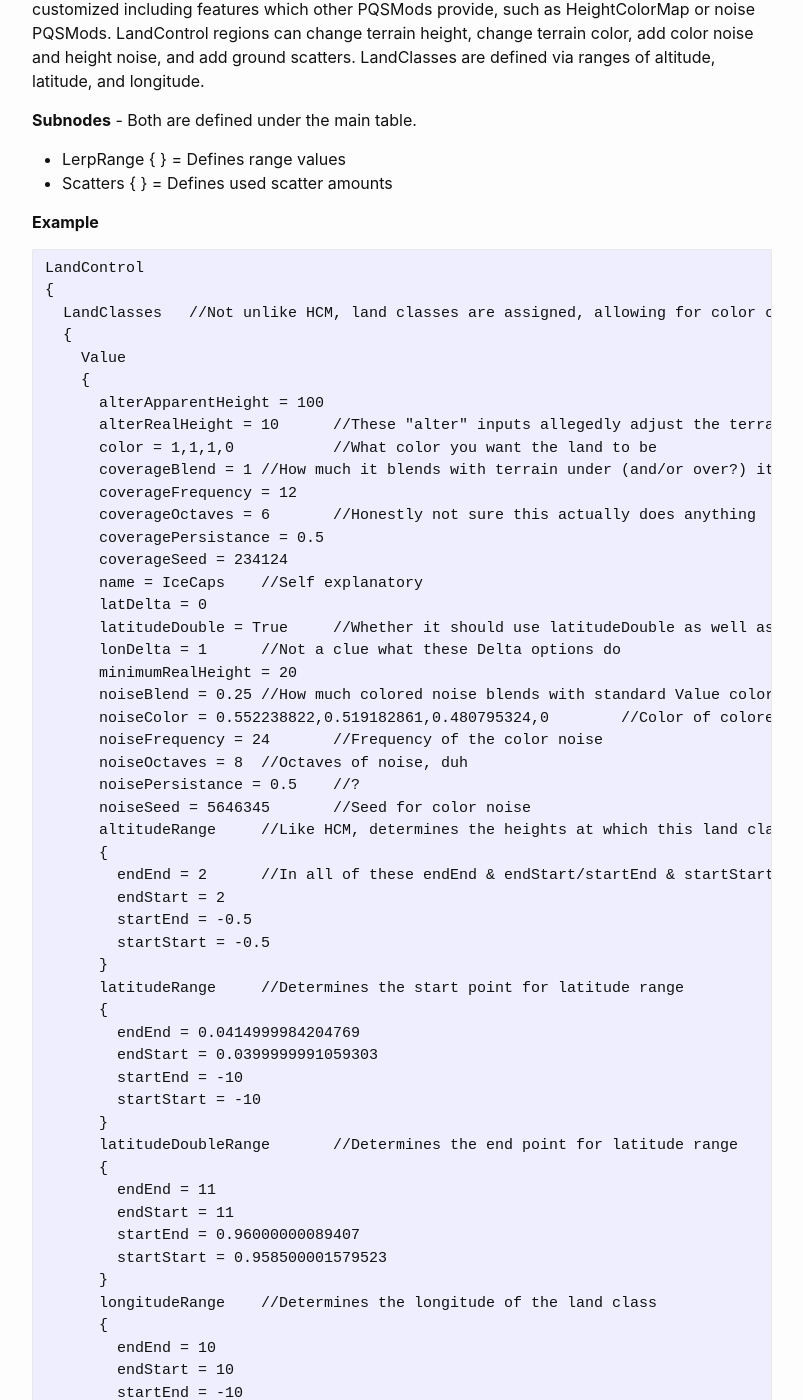
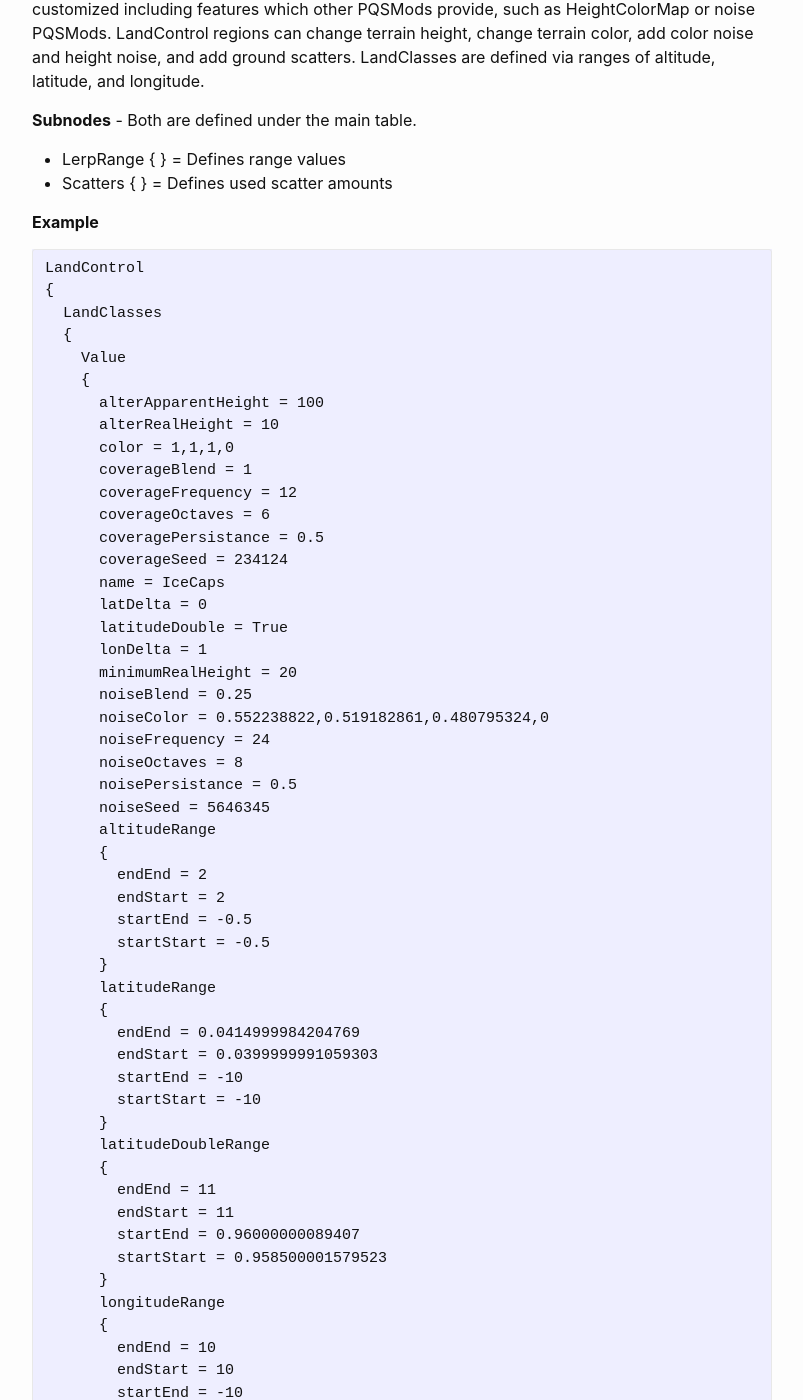
Before and after one commit to Kopernicus/wiki, a Jekyll site: the page built from main/PQSMods/LandControl/LandClasses.md, in a window 1280 px wide and 1400 px high, scrolled down 285 px. Shown: the whole window, without its empty margins (238-1041 px from the left). Built offline with Jekyll 4.4.1, drawn with Linux system fonts in a browser that asks for light colours; some of the changed text lies outside the part shown.

Commit message:
Fix up formatting

````diff
--- a/main/PQSMods/LandControl/LandClasses.md
+++ b/main/PQSMods/LandControl/LandClasses.md
@@ -13,63 +13,63 @@ title: LandClasses
 ```
 LandControl
 {
-  LandClasses	//Not unlike HCM, land classes are assigned, allowing for color change, what scatters are created in which area, etc.
+  LandClasses
   {
     Value
     {
       alterApparentHeight = 100
-      alterRealHeight = 10	//These "alter" inputs allegedly adjust the terrain, but I've only witnessed true PQS adjustment in the creation of icecaps.
-      color = 1,1,1,0		//What color you want the land to be
-      coverageBlend = 1	//How much it blends with terrain under (and/or over?) it
+      alterRealHeight = 10
+      color = 1,1,1,0
+      coverageBlend = 1
       coverageFrequency = 12
-      coverageOctaves = 6	//Honestly not sure this actually does anything
+      coverageOctaves = 6
       coveragePersistance = 0.5
       coverageSeed = 234124
-      name = IceCaps	//Self explanatory
+      name = IceCaps
       latDelta = 0
-      latitudeDouble = True	//Whether it should use latitudeDouble as well as normal latitude
-      lonDelta = 1	//Not a clue what these Delta options do
+      latitudeDouble = True
+      lonDelta = 1
       minimumRealHeight = 20
-      noiseBlend = 0.25	//How much colored noise blends with standard Value color
-      noiseColor = 0.552238822,0.519182861,0.480795324,0	//Color of colored noise added
-      noiseFrequency = 24	//Frequency of the color noise
-      noiseOctaves = 8	//Octaves of noise, duh
-      noisePersistance = 0.5	//?
-      noiseSeed = 5646345	//Seed for color noise
-      altitudeRange	//Like HCM, determines the heights at which this land class affects color and/or creates scatters
+      noiseBlend = 0.25
+      noiseColor = 0.552238822,0.519182861,0.480795324,0
+      noiseFrequency = 24
+      noiseOctaves = 8
+      noisePersistance = 0.5
+      noiseSeed = 5646345
+      altitudeRange
       {
-        endEnd = 2	//In all of these endEnd & endStart/startEnd & startStart inputs, the density/intensity of whatever it is you're doing will fade from the first input to the second.  They will not if you just make them the same number.
+        endEnd = 2
         endStart = 2
         startEnd = -0.5
         startStart = -0.5
       }
-      latitudeRange	//Determines the start point for latitude range
+      latitudeRange
       {
         endEnd = 0.0414999984204769
         endStart = 0.0399999991059303
         startEnd = -10
         startStart = -10
       }
-      latitudeDoubleRange	//Determines the end point for latitude range
+      latitudeDoubleRange
       {
         endEnd = 11
         endStart = 11
         startEnd = 0.96000000089407
         startStart = 0.958500001579523
       }
-      longitudeRange	//Determines the longitude of the land class
+      longitudeRange
       {
         endEnd = 10
         endStart = 10
         startEnd = -10
         startStart = -10
       }
-      Scatters	//List what scatters you want to appear in this land class, if any.
+      Scatters
       {
         Value
         {
-          density = -1	//Unknown?  At first I suspected it increased the density of scatter spawns up to 20.
-          scatterName = BrownRock		//Must match the name set under the previous scatters node
+          density = -1
+          scatterName = BrownRock
           delete = False
         }
       }
@@ -104,7 +104,7 @@ LandControl
 |latitudeDoubleRange|LerpRange|Determines the second latitudes at which the LandClass encompasses - only used if `latitudeDouble` is true.|
 |longitudeRange|LerpRange|Determines the longitudes at which the LandClass encompasses.|
 
-##LerpRange
+## LerpRange
 Each `LerpRange { }` node describes a range of numbers to encompass, or lerp over. These ranges are applied to each dimension. The image below describes the valid ranges for latitude and longitude, with a handy diagram at the bottom for a visual description of the coverage of the LandClass over a single "dimension." Areas where coverage is not complete are determined by the `coverage___` properties.
 
 <Insert image pinned in #landcontrol here>
@@ -116,7 +116,7 @@ Each `LerpRange { }` node describes a range of numbers to encompass, or lerp ove
 |endStart|Double|The start of the ending area of the LandClass coverage. Coverage before this point is complete, while coverage after this point is sparse.|
 |endEnd|Double|The true end of the LandClass coverage. Coverage before this point is sparse, while coverage after this point is non-existent.|
 
-##Scatters
+## Scatters
 Although not a true scatters node, the `Scatters { }` node in a LandClass node has a list of values in which each modifies the density of the scatter's use in the LandClass.
 
 |Property|Format|Description|
````
